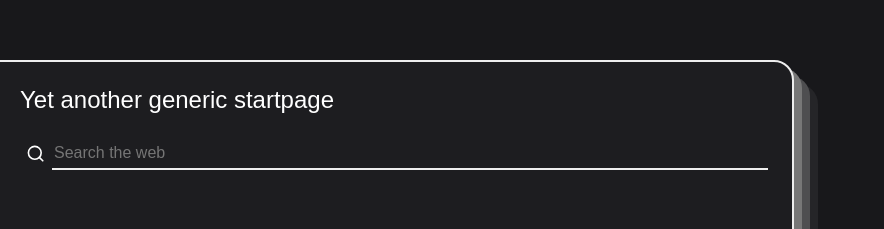
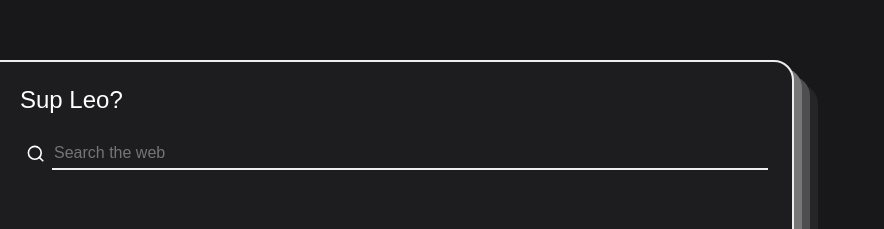
Before and after one commit to lrivas3/starterpage, a plain HTML site: page index.html in a window 1280 px wide. Shown: the part 188-417 px from the top of the page, 396-1280 px from the left. Drawn offline with Linux system fonts and the light colour scheme.

Commit message:
Update index.html

```diff
--- a/index.html
+++ b/index.html
@@ -10,7 +10,7 @@
     <div class="surface">
       <img src="https://i.gifer.com/7gxM.gif" alt="" />
       <main>
-        <h1>Yet another generic startpage</h1>
+        <h1>Sup Leo?</h1>
         <div id="searchbar">
           <button>
             <svg xmlns="http://www.w3.org/2000/svg" width="24" height="24" viewBox="0 0 24 24" fill="none" stroke="currentColor" stroke-width="2" stroke-linecap="round" stroke-linejoin="round" class="feather feather-search"><circle cx="11" cy="11" r="8"></circle><line x1="21" y1="21" x2="16.65" y2="16.65"></line></svg>
```
